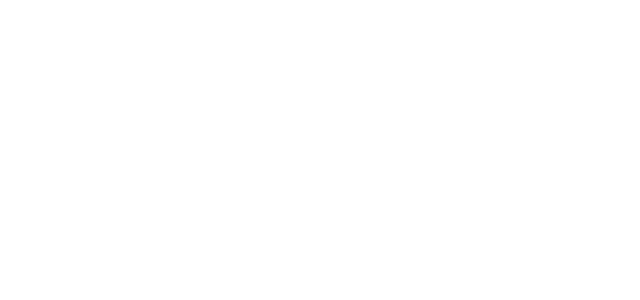
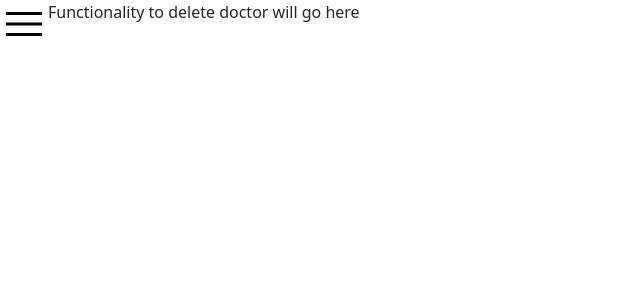
Before and after one commit to c3c1l1a/Doctors-Appointment-Front-End, a React (Create React App) app: page /delete-doctor in a window 1280 px wide. Before the commit this address had no page. Shown: the top 300 px of the page, without its empty margins (0-640 px from the left). Built offline with nearby package versions, Linux system fonts and the light colour scheme.

Commit message:
Add all the necessary nav links

```diff
--- /dev/null
+++ b/src/components/appointments/book-appointment.js
@@ -0,0 +1,14 @@
+import React from 'react';
+import Navigation from '../nav/navigation';
+import './appointments.css';
+
+function BookAppointment() {
+  return (
+    <div className="app">
+      <Navigation />
+      <p>Form to book appointment will go here</p>
+    </div>
+  );
+}
+
+export default BookAppointment;
--- /dev/null
+++ b/src/components/doctors/delete-doctor.js
@@ -0,0 +1,14 @@
+import React from 'react';
+import Navigation from '../nav/navigation';
+import './doctors.css';
+
+function DeleteDoctor() {
+  return (
+    <div className="app">
+      <Navigation />
+      <p>Functionality to delete doctor will go here</p>
+    </div>
+  );
+}
+
+export default DeleteDoctor;
--- a/src/components/nav/navigation.css
+++ b/src/components/nav/navigation.css
@@ -6,7 +6,7 @@
   .nav-bar-with-logo {
     @apply flex flex-col w-full items-center pt-3 pl-3 gap-1 h-screen fixed bg-white
 
-      md:w-52 md:shadow md:relative;
+      md:w-56 md:shadow md:relative;
   }
 
   .nav-bar-close {
@@ -18,7 +18,7 @@
   }
 
   .nav-bar-item {
-    @apply self-end w-4/5 p-3 no-underline uppercase font-bold text-black text-lg
+    @apply self-end w-4/5 p-3 no-underline uppercase font-bold text-black text-lg lg:text-sm lg:w-full
       hover:bg-main hover:text-white;
   }
 
--- a/src/components/nav/navigation.js
+++ b/src/components/nav/navigation.js
@@ -40,11 +40,17 @@
         <NavLink to="/doctors" className={(isActive) => `nav-bar-item${isActive.isActive ? ' nav-item-current' : ''}`}>
           Doctors
         </NavLink>
+        <NavLink to="/book-appointment" className={(isActive) => `nav-bar-item${isActive.isActive ? ' nav-item-current' : ''}`}>
+          Book Appointment
+        </NavLink>
         <NavLink to="/appointments" className={(isActive) => `nav-bar-item${isActive.isActive ? ' nav-item-current' : ''}`}>
           Appointments
         </NavLink>
         <NavLink to="/add-new-doctor" className={(isActive) => `nav-bar-item${isActive.isActive ? ' nav-item-current' : ''}`}>
           Add Doctor
+        </NavLink>
+        <NavLink to="/delete-doctor" className={(isActive) => `nav-bar-item${isActive.isActive ? ' nav-item-current' : ''}`}>
+          Delete Doctor
         </NavLink>
       </nav>
     </div>
--- a/src/index.js
+++ b/src/index.js
@@ -2,7 +2,9 @@
 import ReactDOM from 'react-dom/client';
 import { BrowserRouter as Router, Route, Routes } from 'react-router-dom';
 import AppointmentsList from './components/appointments/appointments-list';
+import BookAppointment from './components/appointments/book-appointment';
 import NewDoctorForm from './components/doctors/new-doctor-form';
+import DeleteDoctor from './components/doctors/delete-doctor';
 import DoctorsList from './components/doctors/doctors-list';
 import './index.css';
 import '../node_modules/bootstrap/dist/css/bootstrap.min.css';
@@ -16,8 +18,10 @@
       <Routes>
         <Route exact path="/" element={<App />} />
         <Route exact path="/doctors" element={<DoctorsList />} />
+        <Route exact path="/book-appointment" element={<BookAppointment />} />
         <Route exact path="/appointments" element={<AppointmentsList />} />
         <Route exact path="/add-new-doctor" element={<NewDoctorForm />} />
+        <Route exact path="/delete-doctor" element={<DeleteDoctor />} />
       </Routes>
     </Router>
   </React.StrictMode>,
```
